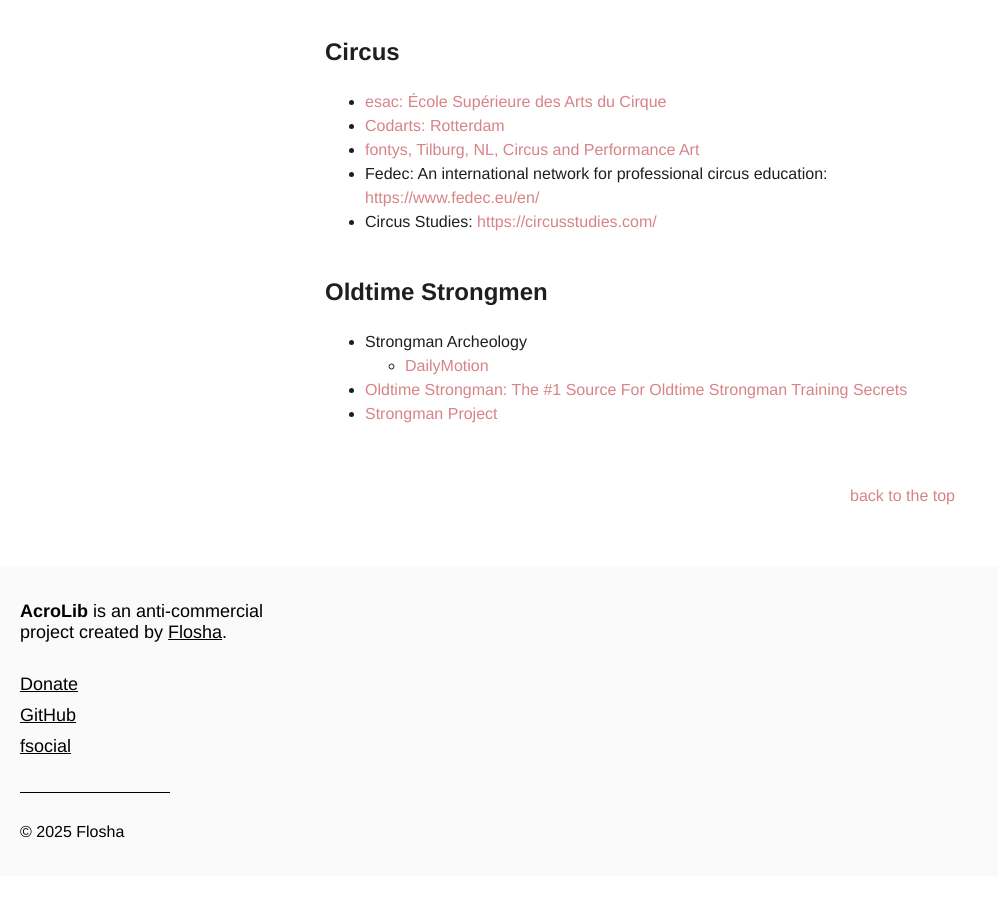
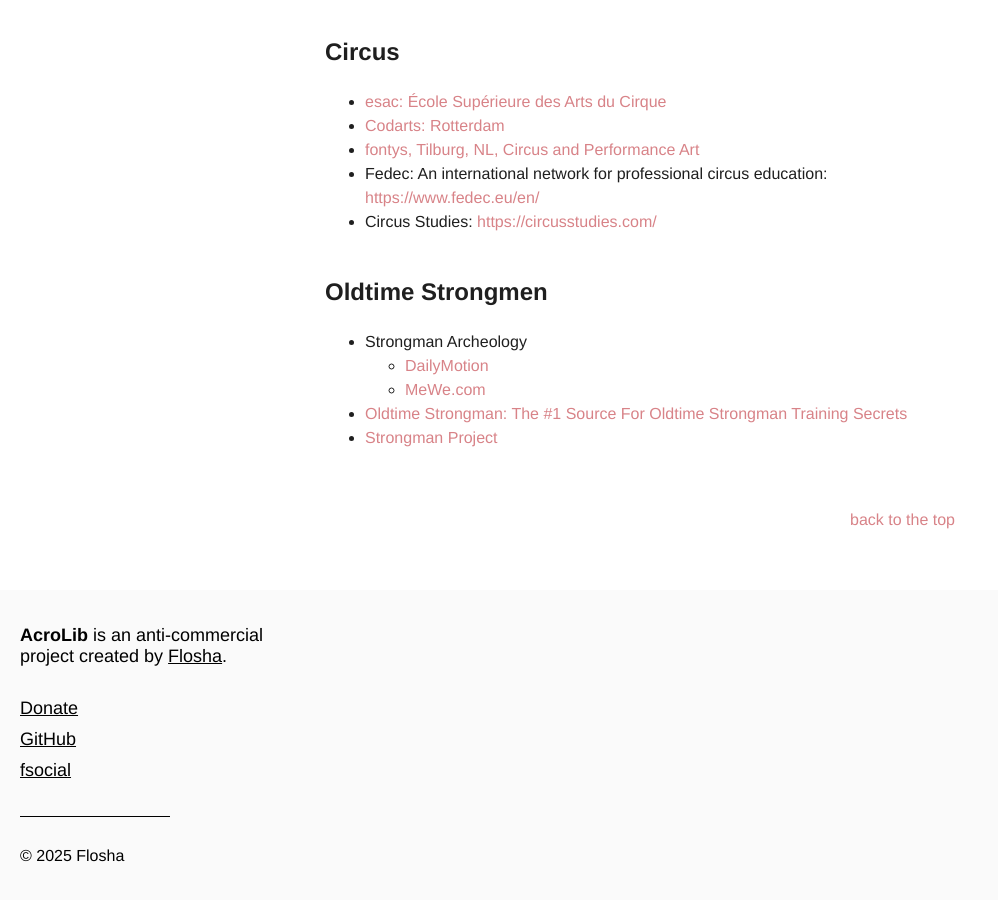
Before and after one commit to floshin/acrolib, a Jekyll site: the page built from links.md, in a window 1280 px wide and 900 px high, scrolled down 1834 px. Shown: the whole window, without its empty margins (0-998 px from the left). Built offline with Jekyll 4.4.1, drawn with Linux system fonts in a browser that asks for light colours; our own code applies the rules of GitHub Pages for plain Markdown files; before the commit the page ends 2710 px from its top, so only the background shows below that.

Commit message:
Update links.md

```diff
--- a/links.md
+++ b/links.md
@@ -72,5 +72,6 @@
 
 * Strongman Archeology
   * [DailyMotion](https://www.dailymotion.com/qdmcraw/videos)
+  * [MeWe.com](https://mewe.com/join/strongmanarchaeology1)
 * [Oldtime Strongman: The #1 Source For Oldtime Strongman Training Secrets](https://www.oldtimestrongman.com/)
 * [Strongman Project](https://www.strongmanproject.com/)
```
